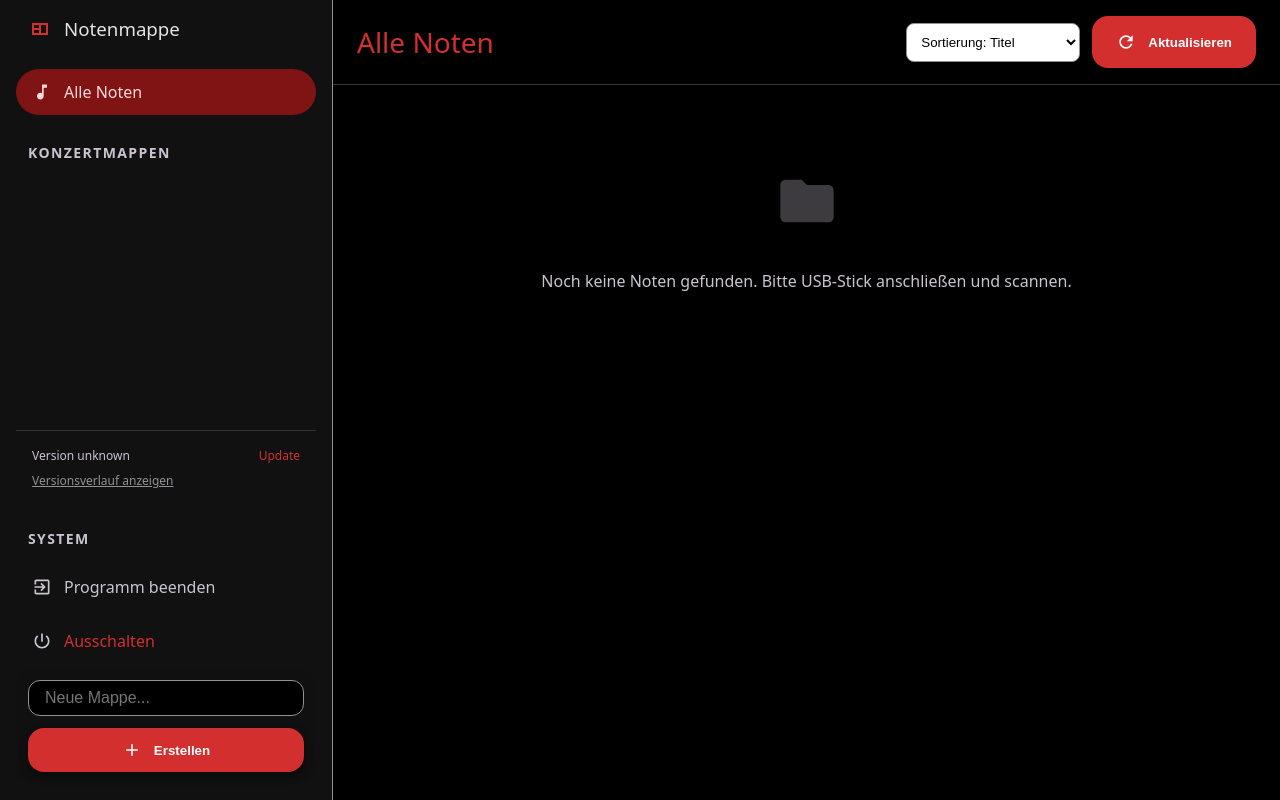
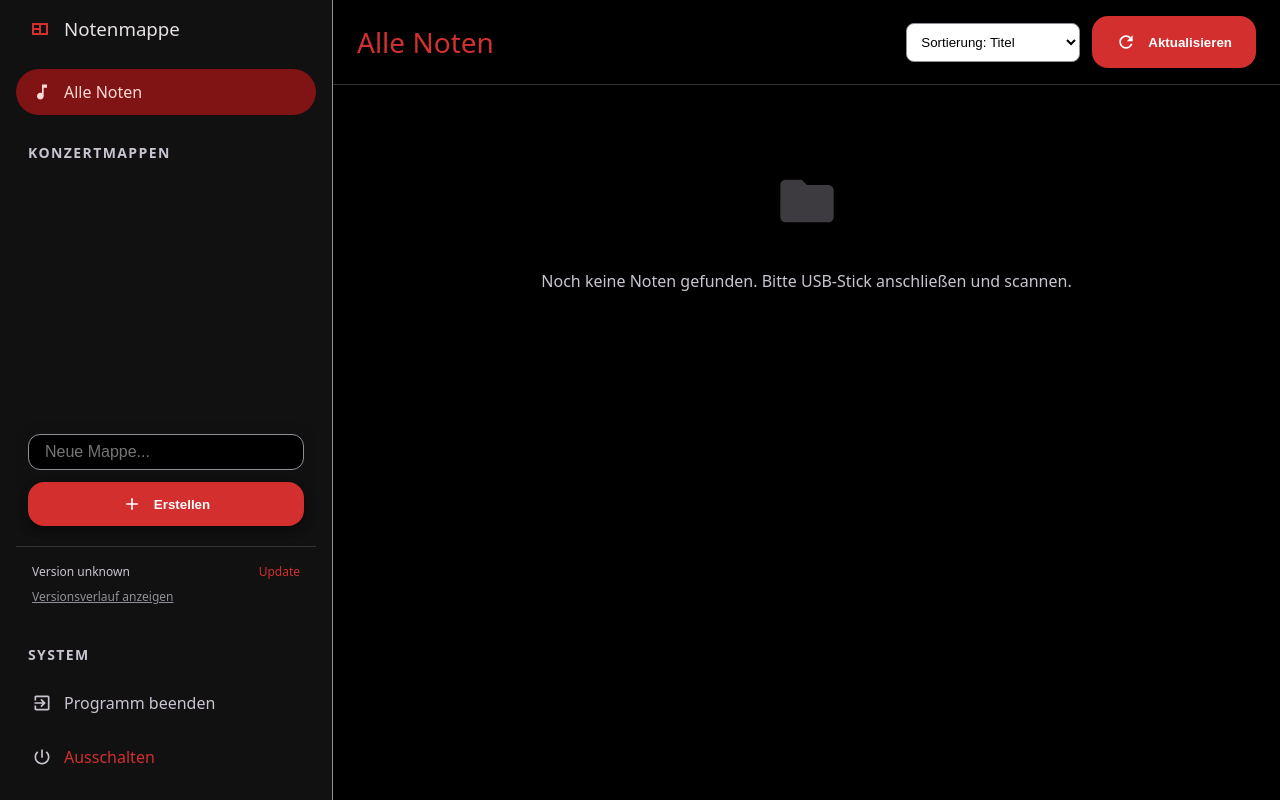
Before and after one commit to OrchestraPad/OrchestraPad, a Flask app: page / in a window 1280 px wide. Run offline with Flask 3, Linux system fonts and the light colour scheme; data that the repository does not hold is empty.

Commit message:
Fix exit fetch error, reorder sidebar, and fix font color v1.1.6

```diff
--- a/app.py
+++ b/app.py
@@ -408,8 +408,14 @@ def system_control():
             return jsonify({"status": "error", "message": "Herunterfahren nur auf dem Pi möglich."})
 
         elif action == 'exit':
-            # Clean exit for the python process
-            os.kill(os.getpid(), signal.SIGINT)
+            # Clean exit for the python process with a small delay to allow response to reach browser
+            import threading
+            import time
+            def delayed_exit():
+                time.sleep(0.5)
+                os.kill(os.getpid(), signal.SIGINT)
+
+            threading.Thread(target=delayed_exit).start()
             return jsonify({"status": "success", "message": "Programm wird beendet..."})
 
         return jsonify({"status": "error", "message": "Ungültige Aktion."})
--- a/templates/index.html
+++ b/templates/index.html
@@ -230,6 +230,8 @@
             width: 100%;
             box-sizing: border-box;
             outline: none;
+            color: white;
+            /* Ensure text is visible on dark background */
         }
 
         .input-pill:focus {
@@ -357,6 +359,18 @@
             <div id="setlist-list" style="flex: 1; overflow-y: auto;">
                 <!-- Setlists go here -->
             </div>
+            <!-- Sidebar Creation Block moved above Version Info -->
+            <div
+                style="padding: 12px; background: rgba(0,0,0,0.03); border-radius: var(--md-sys-shape-corner-large); margin-bottom: 8px;">
+                <input type="text" id="new-setlist-name" placeholder="Neue Mappe..." class="input-pill">
+                <button class="btn-fab" onclick="createSetlist()"
+                    style="width: 100%; margin-top: 12px; justify-content: center; padding: 12px;">
+                    <svg width="20" height="20">
+                        <use href="#icon-add" />
+                    </svg>
+                    Erstellen
+                </button>
+            </div>
 
             <!-- Version Info -->
             <div
@@ -384,17 +398,6 @@
                 <span style="color: var(--md-sys-color-primary);">Ausschalten</span>
             </div>
 
-            <div
-                style="margin-top: auto; padding: 12px; background: rgba(0,0,0,0.03); border-radius: var(--md-sys-shape-corner-large);">
-                <input type="text" id="new-setlist-name" placeholder="Neue Mappe..." class="input-pill">
-                <button class="btn-fab" onclick="createSetlist()"
-                    style="width: 100%; margin-top: 12px; justify-content: center; padding: 12px;">
-                    <svg width="20" height="20">
-                        <use href="#icon-add" />
-                    </svg>
-                    Erstellen
-                </button>
-            </div>
         </div>
 
         <!-- Main Content -->
```
Also changed, not shown: CHANGELOG.md, 1 other file.
